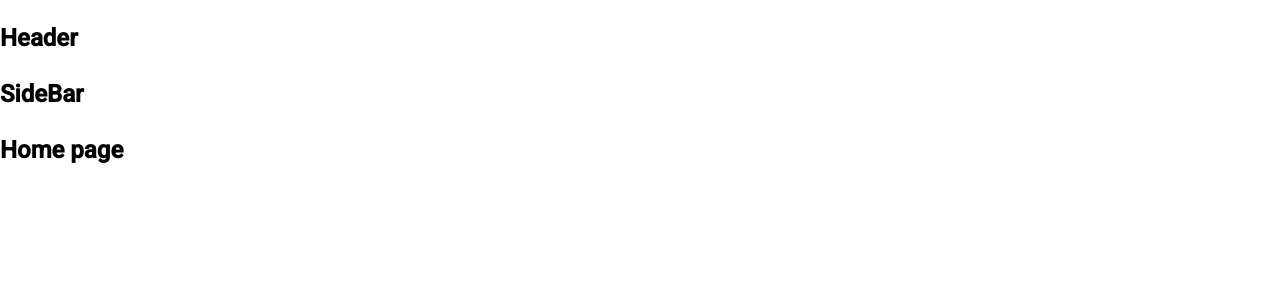
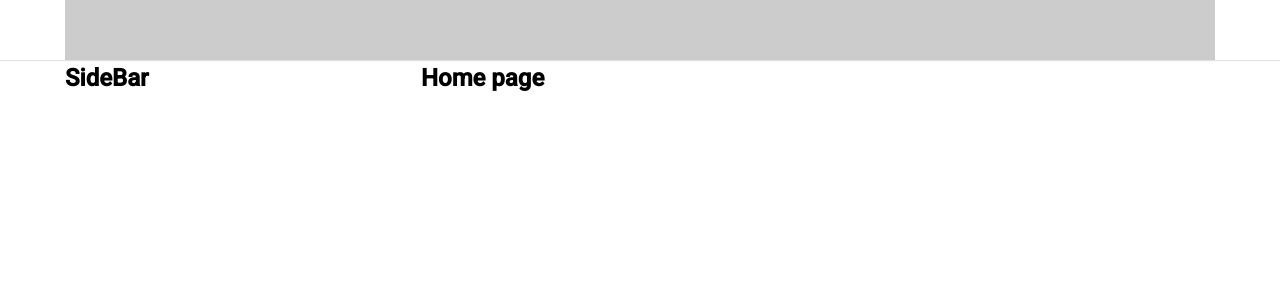
Before and after one commit to trandhung13/tiktok-ui, a React (Create React App) app: page / in a window 1280 px wide. Shown: the top 300 px of the page. Built offline with nearby package versions, Linux system fonts and the light colour scheme.

Commit message:
Dựng khung DefaultLayout

```diff
--- a/package.json
+++ b/package.json
@@ -6,6 +6,7 @@
     "@testing-library/jest-dom": "^5.16.5",
     "@testing-library/react": "^13.4.0",
     "@testing-library/user-event": "^13.5.0",
+    "classnames": "^2.3.2",
     "normalize.css": "^8.0.1",
     "react": "^18.2.0",
     "react-dom": "^18.2.0",
--- /dev/null
+++ b/src/Layout/DefaultLayout/DefaulLayout.module.scss
@@ -0,0 +1,13 @@
+.wrapper {
+  display: flex;
+  flex-direction: column;
+  align-items: center;
+}
+
+.container {
+  width: 1150px;
+  display: flex;
+}
+.content {
+  flex: 1;
+}
--- a/src/Layout/DefaultLayout/Header/index.js
+++ /dev/null
@@ -1,5 +0,0 @@
-function Header() {
-  return <h2>Header</h2>;
-}
-
-export default Header;
--- /dev/null
+++ b/src/Layout/DefaultLayout/SideBar/SideBar.module.scss
@@ -0,0 +1,3 @@
+.wrapper{
+  width: 356px;
+}
--- a/src/Layout/DefaultLayout/SideBar/index.js
+++ b/src/Layout/DefaultLayout/SideBar/index.js
@@ -1,5 +1,14 @@
+import classNames from "classnames/bind";
+import styles from "./SideBar.module.scss";
+
+const cx = classNames.bind(styles);
+
 function SideBar() {
-  return <h2>SideBar</h2>;
+  return (
+    <aside className={cx("wrapper")}>
+      <h2>SideBar</h2>
+    </aside>
+  );
 }
 
 export default SideBar;
--- a/src/Layout/DefaultLayout/index.js
+++ b/src/Layout/DefaultLayout/index.js
@@ -1,13 +1,17 @@
-import Header from "./Header";
+import classNames from "classnames/bind";
+import styles from "./DefaulLayout.module.scss";
+import Header from "~/Layout/components/Header";
 import SideBar from "./SideBar";
+
+const cx = classNames.bind(styles);
 
 function DefaultLayout({ children }) {
   return (
-    <div>
+    <div className={cx("wrapper")}>
       <Header />
-      <div className="container">
+      <div className={cx("container")}>
         <SideBar />
-        <div className="content">{children}</div>
+        <div className={cx("content")}>{children}</div>
       </div>
     </div>
   );
--- a/src/Layout/HeaderOnly/Header/index.js
+++ /dev/null
@@ -1,5 +0,0 @@
-function Header() {
-  return <h2>Header</h2>;
-}
-
-export default Header;
--- a/src/Layout/HeaderOnly/index.js
+++ b/src/Layout/HeaderOnly/index.js
@@ -1,4 +1,4 @@
-import Header from "./Header";
+import Header from "~/Layout/components/Header";
 
 function HeaderOnly({ children }) {
   return (
--- /dev/null
+++ b/src/Layout/components/Header/Header.module.scss
@@ -0,0 +1,13 @@
+.wrapper {
+  height: var(--default-layout-header-height, 60px);
+  width: 100%;
+  box-shadow: 0px 1px 1px rgb(0 0 0 / 12%);
+  display: flex;
+  justify-content: center;
+}
+
+.inner {
+  height: 100%;
+  width: var(--default-layout-width);
+  background-color: #ccc
+}
--- /dev/null
+++ b/src/Layout/components/Header/index.js
@@ -0,0 +1,14 @@
+import classNames from "classnames/bind";
+import styles from "./Header.module.scss";
+
+const cx = classNames.bind(styles);
+
+function Header() {
+  return (
+    <header className={cx("wrapper")}>
+      <div className={cx("inner")}></div>
+    </header>
+  );
+}
+
+export default Header;
--- a/src/components/GlobalStyles/GlobalStyle.scss
+++ b/src/components/GlobalStyles/GlobalStyle.scss
@@ -3,9 +3,15 @@
 
 :root{
   --primary: #fe2c55;
+
+  // Default Layout
+  --default-layout-header-height: 60px;
+  --default-layout-width: 1150px;
 }
 
 * {
+  padding: 0;
+  margin: 0;
   box-sizing: border-box;
 }
 
```
Also changed, not shown: 1 other file (tests, documents, lock files or other folders).
